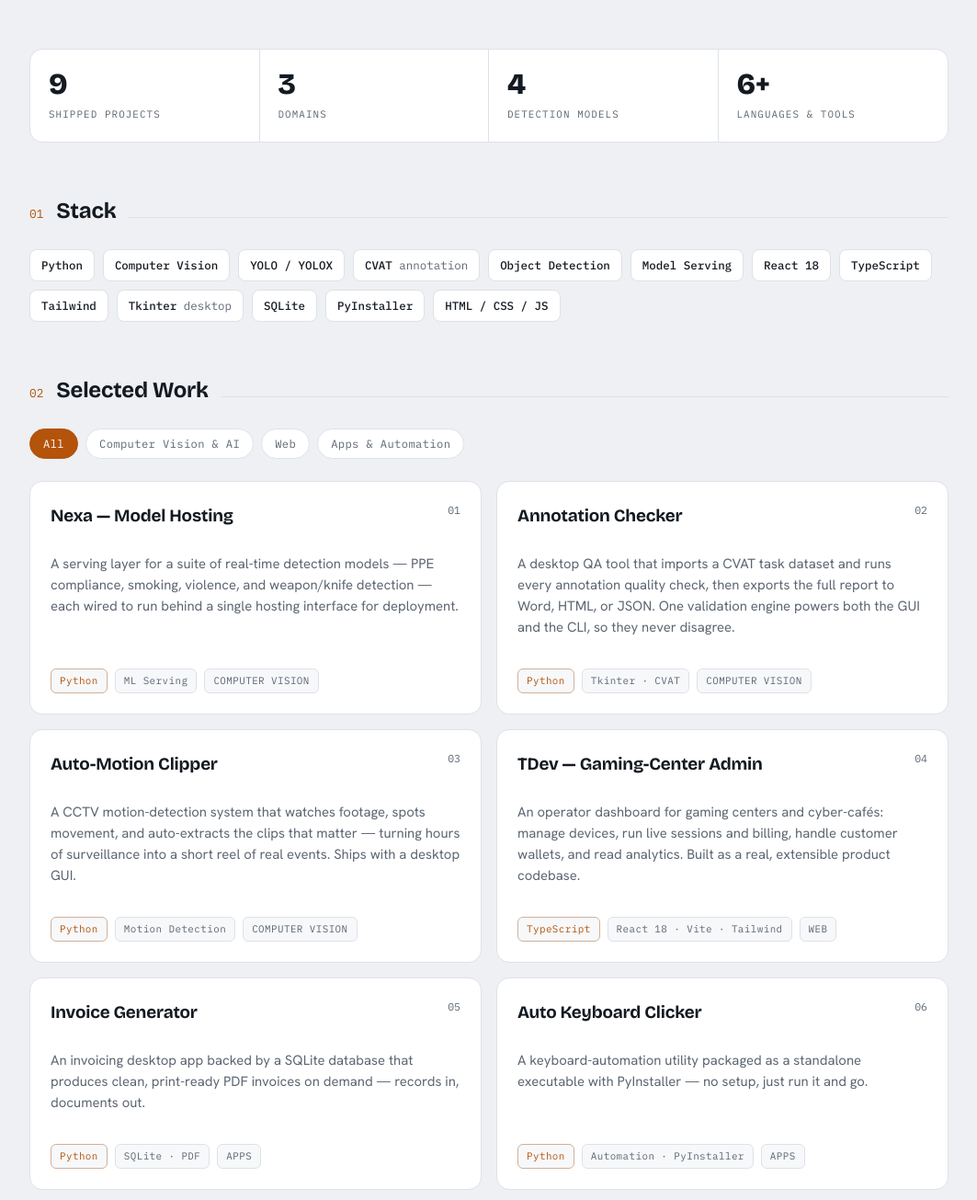
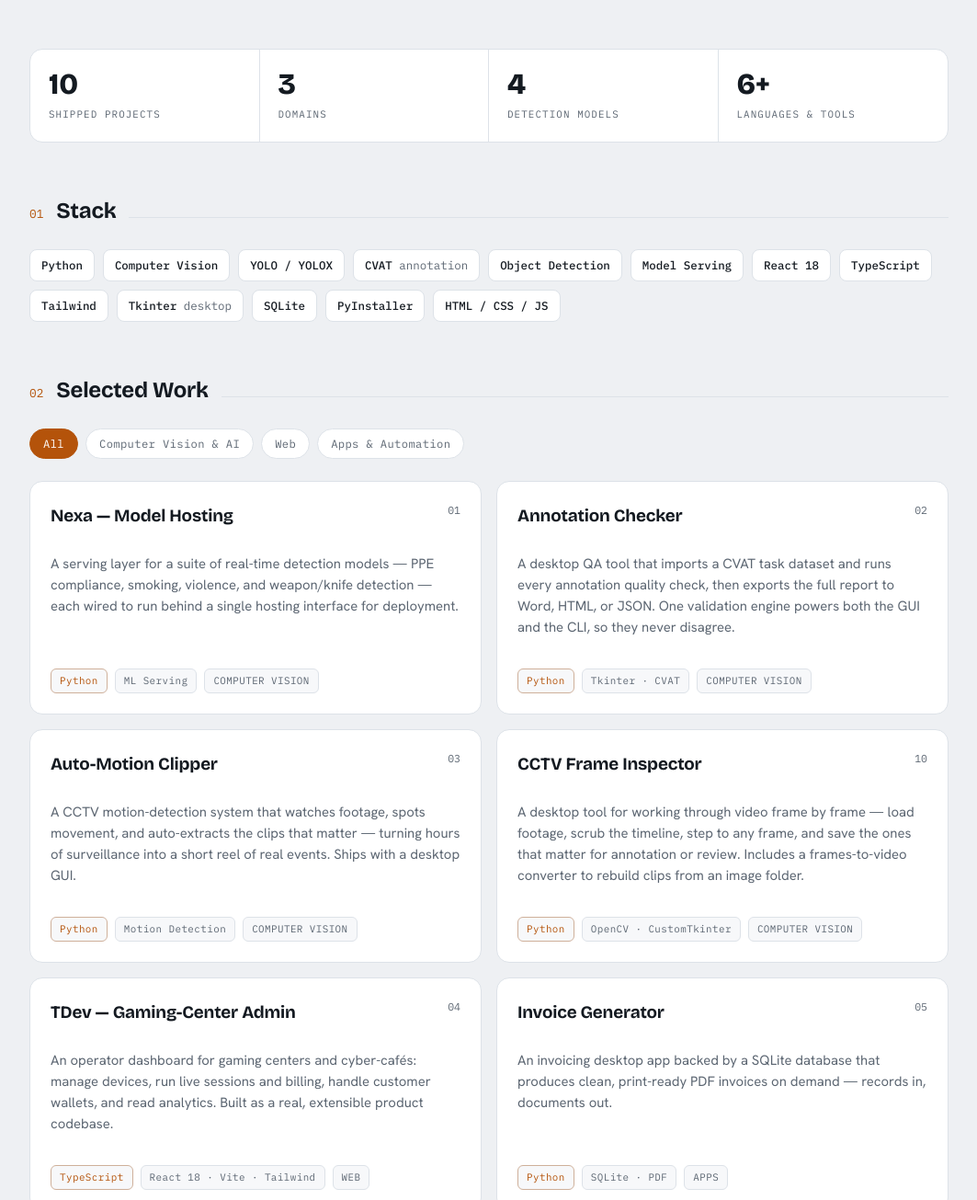
Before and after one commit to TalhaaSajjad/portfolio, a plain HTML site: page index.html in a window 1280 px wide. Shown: the part 514-1819 px from the top of the page at 92% size, without its empty margins (108-1171 px from the left). Drawn offline with nearby package versions, Linux system fonts and the light colour scheme.

Commit message:
Add CCTV Frame Inspector project card; bump shipped count to 10
Co-Authored-By: Claude Opus 4.8 <noreply@anthropic.com>

```diff
--- a/index.html
+++ b/index.html
@@ -154,7 +154,7 @@
   </section>
 
   <div class="strip">
-    <div class="stat"><div class="n">9</div><div class="l">Shipped Projects</div></div>
+    <div class="stat"><div class="n">10</div><div class="l">Shipped Projects</div></div>
     <div class="stat"><div class="n">3</div><div class="l">Domains</div></div>
     <div class="stat"><div class="n">4</div><div class="l">Detection Models</div></div>
     <div class="stat"><div class="n">6+</div><div class="l">Languages &amp; Tools</div></div>
@@ -205,6 +205,12 @@
         <div class="top"><h3>Auto-Motion Clipper</h3><span class="cnum mono">03</span></div>
         <p class="desc">A CCTV motion-detection system that watches footage, spots movement, and auto-extracts the clips that matter — turning hours of surveillance into a short reel of real events. Ships with a desktop GUI.</p>
         <div class="meta"><span class="tag lang">Python</span><span class="tag">Motion Detection</span><span class="tag cat">Computer Vision</span></div>
+      </article>
+
+      <article class="card" data-cat="cv">
+        <div class="top"><h3>CCTV Frame Inspector</h3><span class="cnum mono">10</span></div>
+        <p class="desc">A desktop tool for working through video frame by frame — load footage, scrub the timeline, step to any frame, and save the ones that matter for annotation or review. Includes a frames-to-video converter to rebuild clips from an image folder.</p>
+        <div class="meta"><span class="tag lang">Python</span><span class="tag">OpenCV · CustomTkinter</span><span class="tag cat">Computer Vision</span></div>
       </article>
 
       <article class="card" data-cat="web">
```
